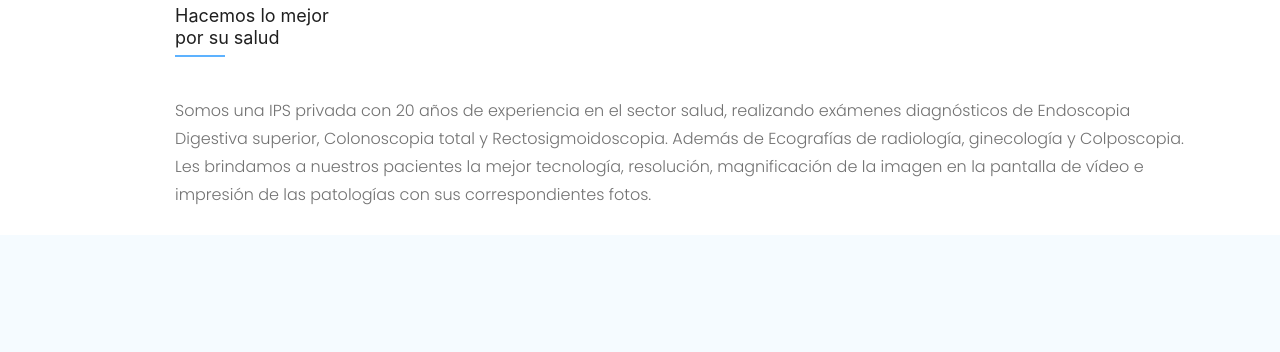
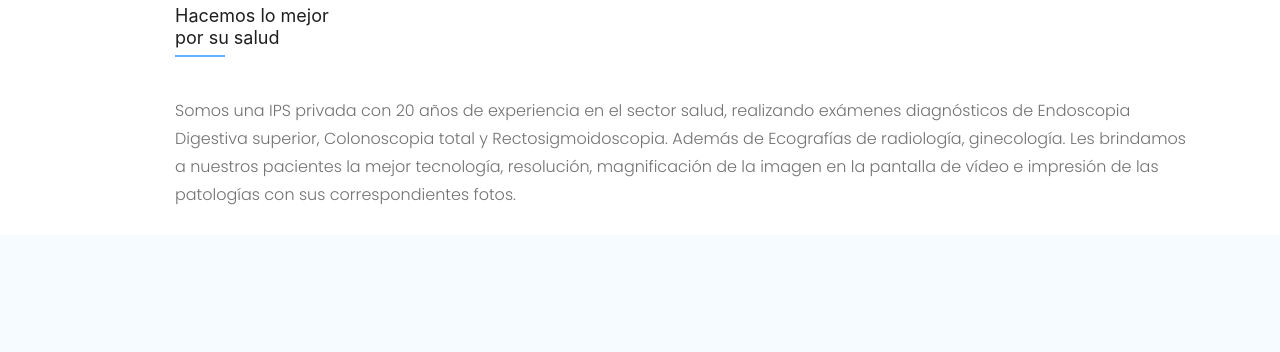
Before and after one commit to CesarQuiceno/GalenosWeb, a plain HTML site: page index.html in a window 1280 px wide. Shown: the part 783-1135 px from the top of the page. Drawn offline with nearby package versions, Linux system fonts and the light colour scheme; files that its build step writes are made by us from their sources; files whose address does not match are found by name.

Commit message:
Update index.html

```diff
--- a/index.html
+++ b/index.html
@@ -148,7 +148,7 @@
                         <h2>Hacemos lo mejor <br>
                                 por su salud</h2>
                         <p>Somos una IPS privada con 20 años de experiencia en el sector salud, realizando exámenes diagnósticos de Endoscopia Digestiva superior, Colonoscopia total y Rectosigmoidoscopia.
-                            Además de Ecografías de radiología, ginecología y Colposcopia.
+                            Además de Ecografías de radiología, ginecología.
                             Les brindamos a nuestros pacientes la mejor tecnología, resolución, magnificación de la imagen en la pantalla de vídeo e impresión de las patologías con sus correspondientes fotos.</p>
                     </div>
         </div>
```
